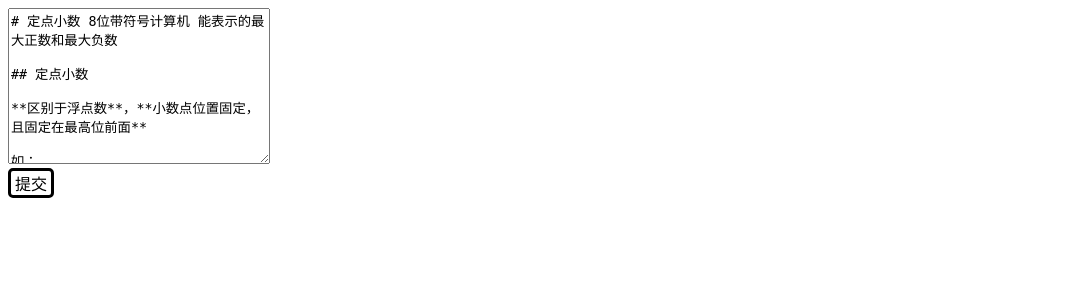
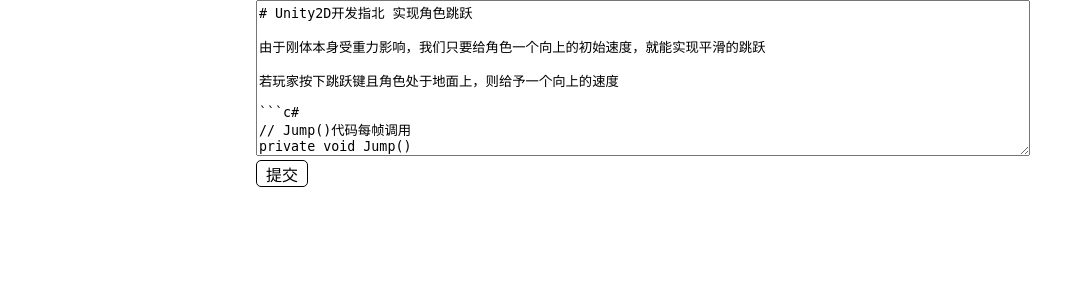
Before and after one commit to ninthseason/OnlineMarkdown, a Flask app: page / in a window 1280 px wide. Shown: the top 300 px of the page, without its empty margins (0-1085 px from the left). Run offline with Flask 2, Linux system fonts and the light colour scheme; some libraries are stand-ins or nearby versions.

Commit message:
添加css

````diff
--- a/app.py
+++ b/app.py
@@ -24,6 +24,7 @@ def upload():
 
 
 if __name__ == '__main__':
+    # print(app.config)
     app.run(debug=True)
     # http_server = WSGIServer(('0.0.0.0', 5000), app)   # 配置WSGI
     # http_server.serve_forever()   # 启动服务器
--- /dev/null
+++ b/static/css/font.css
@@ -0,0 +1,4 @@
+@font-face {
+    font-family: JBmono;
+    src: url("../font/JetBrainsMono-Bold.ttf");
+}
--- /dev/null
+++ b/static/css/markdown.css
@@ -0,0 +1,15 @@
+pre {
+    box-sizing: border-box;
+    background: #f8f8f8;
+    padding: 10px;
+    border-radius: 4px;
+    border: #d2d2d2 solid 1px;
+    overflow: auto;
+}
+
+code {
+    font-size: 1.0em;
+    --monospace: "Lucida Console",Consolas,"Courier",monospace;
+    font-family: var(--monospace);
+    line-height: 1.6;
+}
--- a/static/text.md
+++ b/static/text.md
@@ -1,49 +1,26 @@
-# 定点小数 8位带符号计算机 能表示的最大正数和最大负数
+# Unity2D开发指北 实现角色跳跃
 
-## 定点小数
+由于刚体本身受重力影响，我们只要给角色一个向上的初始速度，就能实现平滑的跳跃
 
-**区别于浮点数**，**小数点位置固定，且固定在最高位前面**
+若玩家按下跳跃键且角色处于地面上，则给予一个向上的速度
 
-如：
+```c#
+// Jump()代码每帧调用
+private void Jump()
+{
+    if (!(Input.GetButton("Jump") && IsGround())) return;// 若未按下键就不判断是否在地面了，减少运算量
+    _playerBody.velocity = new Vector2(_playerBody.velocity.x, jumpHeight);
 
-```Shell
-0	符号位，表示正数
-	此处隐藏着小数点
-0	位权2^-1
-0	位权2^-2
-0	位权2^-3
-0	位权2^-4
-0	位权2^-5
-0	位权2^-6
-1	位权2^-7
+}
+
+private bool IsGround()
+{
+    return _playerColliderBox.IsTouchingLayers(LayerMask.GetMask("Ground"));
+}
 ```
 
+注意：
 
+- `GetButton()`检测按键是否在按下状态，`GetButtonDown()`和`GetButtonUp()`则是检测按键从弹起到按下（以及反之）的状态变化
 
-## 最大正数
-
-正数，符号位为0，剩下七位表示数值
-
-最大正数即为`0 1 1 1 1 1 1 1`
-
-符号位后隐藏着小数点，所以数值部分位权从左到右分别为：2<sup>-1</sup>，2<sup>-2</sup>，2<sup>-3</sup>，2<sup>-4</sup>，2<sup>-5</sup>，2<sup>-6</sup>，2<sup>-7</sup>
-
-求得十进制：
-$$
-1\times2^{-1}+1\times2^{-2}+1\times2^{-3}+1\times2^{-4}+1\times2^{-5}+1\times2^{-6}+1\times2^{-7}
-$$
-由等差数列求和公式化简为：
-$$
-原式=2^{-1}\times\frac{1-2^{-7}}{1-2^{-1}}=1-2^{-7}
-$$
-得最大正数 1-2<sup>-7</sup>
-
-## 最大负数
-
-由最小正数转换为负数得到
-
-最小正数：`0 0 0 0 0 0 0 1`
-
-即为十进制的 2<sup>-7</sup>，其负数为 -2<sup>-7</sup>
-
-得最大负数为 -2<sup>-7</sup>
+  所以，前者可以实现按住空格连跳，后两者则不行
--- a/templates/index.html
+++ b/templates/index.html
@@ -5,7 +5,8 @@
   <meta charset="UTF-8">
   <title>在线Markdown</title>
   <script type="text/javascript" src="https://cdn.jsdelivr.net/npm/showdown@1.9.0/dist/showdown.min.js"></script>
-  <script src="../static/lib/jquery-3.6.0.js"></script>
+{#  <link rel="stylesheet" href="{{ url_for('static', filename='css/font.css') }}">#}
+  <link rel="stylesheet" href="{{ url_for('static', filename='css/markdown.css') }}">
   <style>
       .submitDiv:hover {
           background: black;
@@ -14,26 +15,29 @@
 
       .submitDiv {
           display: inline-flex;
-          width: auto;
-          border: black solid;
+          width: 50px;
+          height: 25px;
+          border: black solid 1px;
           transition: 50ms;
           user-select: none;
           cursor: pointer;
           border-radius: 5px;
-          align-content: center;
           justify-content: center;
           align-items: center;
       }
   </style>
 </head>
-<body>
+<body style="margin: 0 20%">
 
 <div class="WriteAreaDiv">
-  <textarea rows="10" cols="30" class="WriteArea" onchange="generator()">{{ markdowntext }}</textarea>
+  <label>
+    <textarea rows="10" cols="30" class="WriteArea" onchange="generator()" style="width: 100%;resize: vertical;">{{ markdowntext }}</textarea>
+  </label>
 </div>
 <div class="submitDiv" onclick="submitChange()">&nbsp;提交&nbsp;</div>
 <div class="MarkdownArea"></div>
 
+<script src="{{ url_for('static', filename='lib/jquery-3.6.0.js') }}"></script>
 <script>
     let converter = new showdown.Converter(); // 先创建好一个生成器，以后要一直用
 
@@ -56,10 +60,22 @@
         request.send(form);
     }
 
-    // 页面加载完先生成一遍markdown
+    // 页面加载完毕后执行
     $(function () {
+        // 先生成一遍markdown
         generator();
+
+        // 给所有独立代码（不在代码块中）加上样式
+        for (const converterElement of $('code')) {
+            if (converterElement.attributes.length === 0) {
+                $(converterElement).css({'background': '#f1f1f1',
+                    'border': '#d9d9d9 solid 1px',
+                    'border-radius':  '4px'});
+            }
+        }
     })
+
+
 </script>
 
 </body>
````
Also changed, not shown: static/font/JetBrainsMono-Bold.ttf (added), static/font/JetBrainsMono-ExtraBold.ttf (added).
